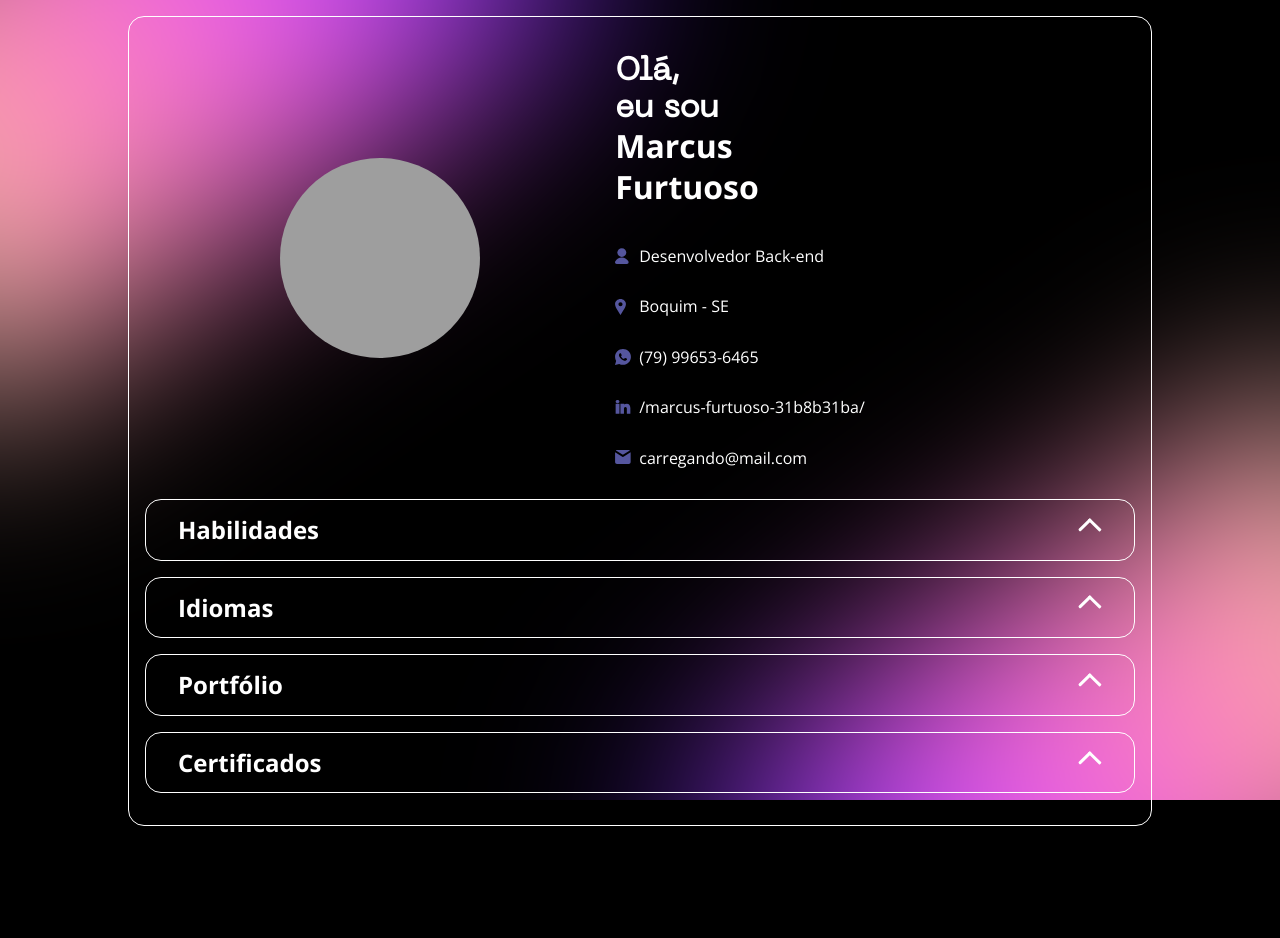
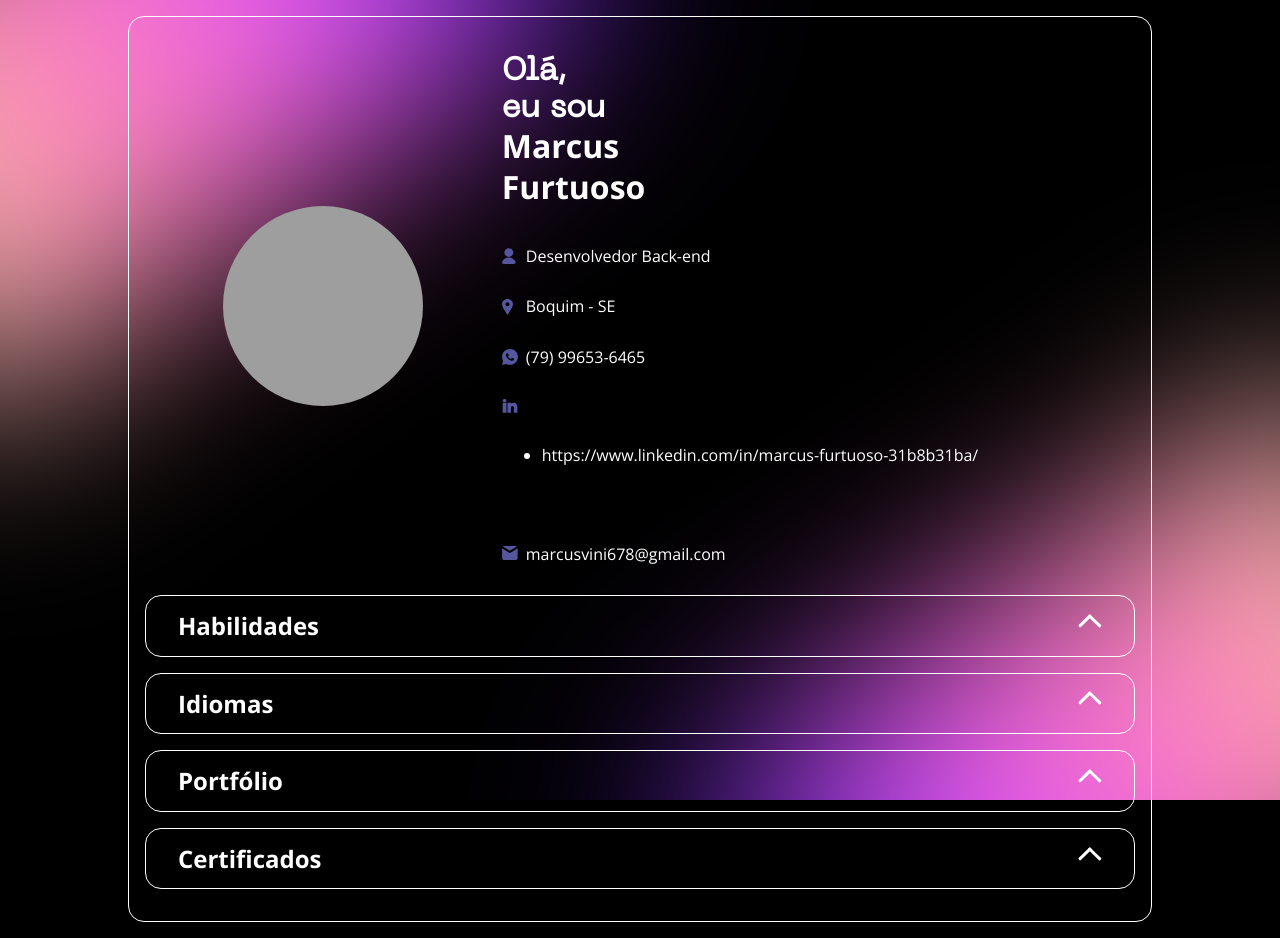
Before and after one commit to MarcusFurtuoso/portfolio, a plain HTML site: page index.html in a window 1280 px wide. Before the commit the page ends 842 px from the top, so only its background shows below. Drawn offline with nearby package versions, Linux system fonts and the light colour scheme; grey boxes are pictures that could not be loaded.

Commit message:
Update profile.json

```diff
--- a/assets/js/main.js
+++ b/assets/js/main.js
@@ -18,17 +18,23 @@ function updateProfileInfo(profileData) {
     phone.innerText = profileData.phone;
     phone.href = `tel:${profileData.phone}`;
 
-    const linkedin = getLinkedin(profileData);
+
 
     const email = document.getElementById('profile.email');
     email.innerText = profileData.email;
     email.href = `mailto:${profileData.email}`;
 }
 
-function getLinkedin(profileData) {
+function linkedin(profileData) {
     const linkedin = document.getElementById('profile.linkedin');
 
-    linkedin.innerHTML = profileData.linkedin.map(linkedin => `<a href="${linkedin.url}" target="_blank">${linkedin.url}</a>`).join('');
+    linkedin.innerHTML = profileData.linkedin.map(link => {
+        return `
+            <li>
+            <a href="${link.url}" target="_blank">${link.url}</a>
+            </li>
+        `;
+    }).join('');
 }
 
 function updateSoftSkills(profileData) {
@@ -81,10 +87,11 @@ function updateCertificates(profileData) {
 
 (async () => {
     const profileData = await fetchProfileData();
+    linkedin(profileData);
     updateProfileInfo(profileData);
     updateSoftSkills(profileData);
     updateHardSkills(profileData);
     updateLanguages(profileData);
     updatePortfolio(profileData);
     updateCertificates(profileData);
-})()
+})();
--- a/data/profile.json
+++ b/data/profile.json
@@ -4,7 +4,6 @@
   "job": "Desenvolvedor Back-end",
   "location": "Boquim - SE",
   "phone": "(79) 99653-6465",
-  "linkedin": "https://www.linkedin.com/in/marcus-furtuoso-31b8b31ba/",
   "email": "marcusvini678@gmail.com",
   "skills": {
     "hardSkills": [
@@ -57,6 +56,11 @@
     "Português BR",
     "Inglês (intermediário)"
   ],
+  "linkedin": [
+    {
+      "url" : "https://www.linkedin.com/in/marcus-furtuoso-31b8b31ba/"
+    }
+    ],
   "portfolio": [
     {
       "name": "Criação de uma Pokedex consumindo a API do poke.api",
--- a/index.html
+++ b/index.html
@@ -41,8 +41,8 @@
                 <p class="phone">
                     <a href="tel:" id="profile.phone">Carregando...</a>
                 </p>
-                <p class="linkedin" id="profile.linkedin">
-                    <a href="" target="_blank" id="profile.linkedin">/marcus-furtuoso-31b8b31ba/</a>
+                <p class="linkedin">
+                    <ul id="profile.linkedin" class="linkedin"></ul>
                 </p>
                 <p class="email">
                     <a href="mailto:" id="profile.email">carregando@mail.com</a>
```
